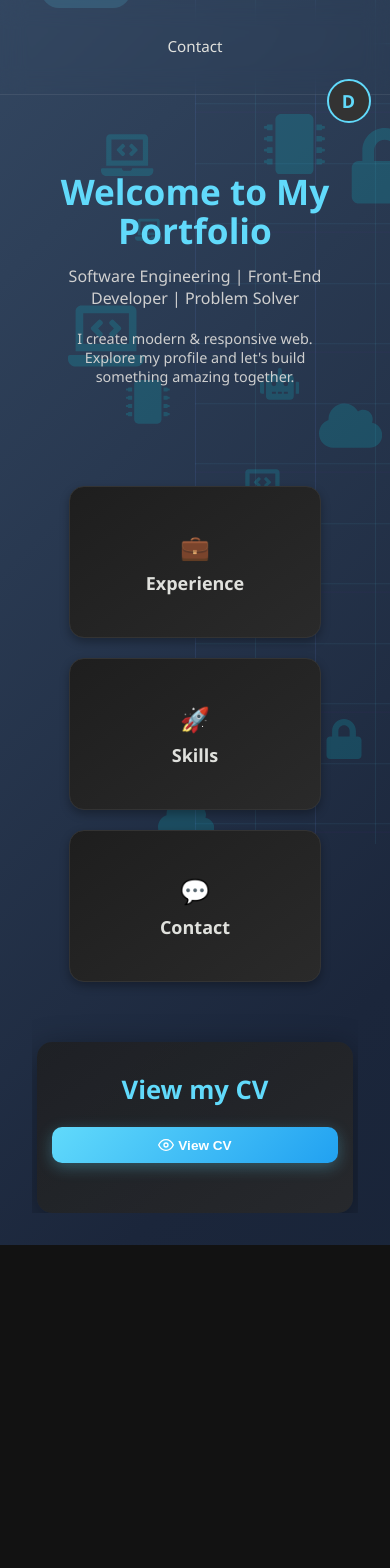
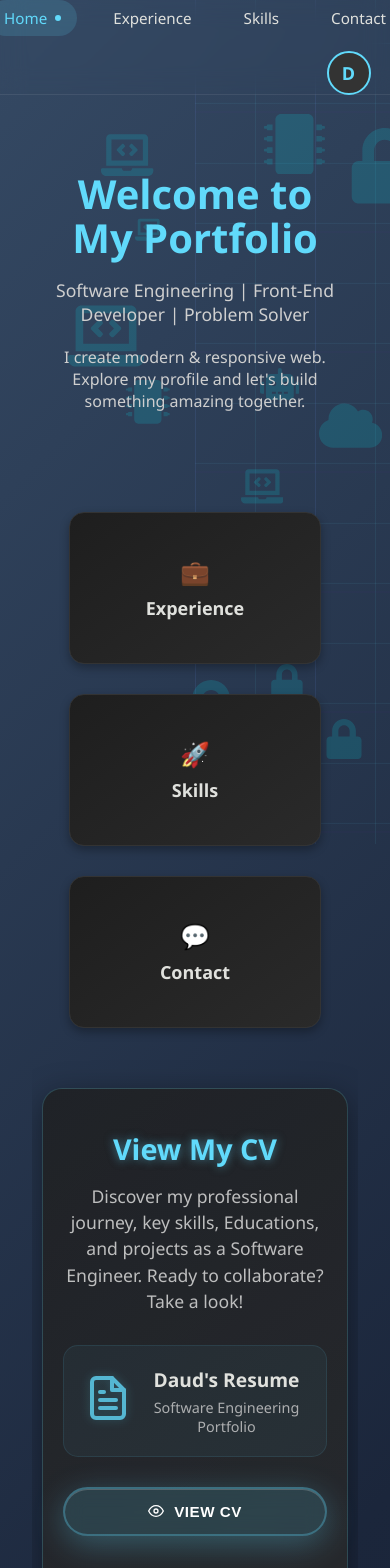
Before and after one commit to Daud1206/my-porto, a React (Vite) app: page / in a window 390 px wide. Shown: the top 1568 px of the page. Before the commit the page ends 1245 px from the top, so only its background shows below. Built offline with nearby package versions, Linux system fonts and the light colour scheme.

Commit message:
update css

```diff
--- a/src/pages/Home.css
+++ b/src/pages/Home.css
@@ -8,7 +8,6 @@
   overflow-x: hidden;
   margin: 0;
   padding: 0;
-  /* background: radial-gradient(circle at top left, #0f172a, #1e293b); */
 }
 
 /* =============================
@@ -296,30 +295,79 @@
 }
 
 /* =============================
-   CV Section
+   CV Section Enhancements
 ============================= */
 .cv-section {
   text-align: center;
-  padding: 60px 20px 80px;
+  padding: 80px 20px 80px; /* Increased top padding for new elements */
   background: linear-gradient(145deg, rgba(30, 30, 30, 0.8), rgba(42, 42, 42, 0.8)); /* Subtle dark gradient to blend with theme */
-  margin: 0 20px;
-  border-radius: 15px;
+  margin: 40px 20px 80px; /* Added top margin to separate from boxes */
+  border-radius: 20px; /* Slightly larger radius for a softer look */
   max-width: 700px;
   margin-left: auto;
   margin-right: auto;
   box-shadow: 0 8px 32px rgba(0, 0, 0, 0.4);
   position: relative;
   z-index: 10;
+  border: 1px solid rgba(97, 218, 251, 0.2); /* New: Subtle glowing border */
+  animation: fadeInUp 0.8s ease-out; /* New: Fade-in animation */
 }
 
 .cv-section h2 {
   font-size: 2rem;
   color: #61dafb;
-  margin: 0 0 20px 0;
+  margin: 0 0 15px 0;
+  font-weight: 600;
+  text-shadow: 0 0 10px rgba(97, 218, 251, 0.5); /* New: Subtle glow on title */
+}
+
+/* New: Descriptive paragraph */
+.cv-description {
+  font-size: 1.1rem;
+  color: #cfcfcf;
+  max-width: 500px;
+  margin: 0 auto 30px;
+  line-height: 1.5;
+  opacity: 0.9;
+}
+
+/*CV Preview*/
+.cv-preview-mockup {
+  display: flex;
+  align-items: center;
+  justify-content: center;
+  gap: 15px;
+  margin-bottom: 30px;
+  padding: 20px;
+  background: rgba(97, 218, 251, 0.05); /* Subtle cyan tint */
+  border-radius: 15px;
+  border: 1px solid rgba(97, 218, 251, 0.1);
+  max-width: 300px;
+  margin-left: auto;
+  margin-right: auto;
+}
+
+.cv-mockup-icon {
+  color: #61dafb;
+  opacity: 0.8;
+  filter: drop-shadow(0 0 5px rgba(97, 218, 251, 0.3)); /* Glow effect */
+}
+
+.cv-mockup-text h3 {
+  margin: 0 0 5px 0;
+  color: #e0e1dd;
+  font-size: 1.2rem;
   font-weight: 600;
 }
 
-/* Container for CV buttons (side-by-side on desktop, stacked on mobile) */
+.cv-mockup-text p {
+  margin: 0;
+  color: #cfcfcf;
+  font-size: 0.9rem;
+  opacity: 0.8;
+}
+
+/* Container for CV buttons (centered for single button, responsive for future additions) */
 .cv-preview-container {
   display: flex;
   justify-content: center;
@@ -327,62 +375,135 @@
   flex-wrap: wrap;
 }
 
-/* Base styles for CV action buttons (shared by View) */
+/* Base styles for CV action buttons*/
 .cv-action-btn {
   display: inline-flex;
   align-items: center;
-  gap: 8px;
-  padding: 12px 24px;
+  justify-content: center;
+  gap: 10px;
+  padding: 14px 28px;
   border: none;
-  border-radius: 10px;
+  border-radius: 50px;
   font-size: 1rem;
-  font-weight: 600;
+  font-weight: 700;
+  text-transform: uppercase;
+  letter-spacing: 0.5px;
   cursor: pointer;
-  transition: all 0.3s cubic-bezier(0.4, 0, 0.2, 1);
+  transition: all 0.4s cubic-bezier(0.25, 0.46, 0.45, 0.94);
   position: relative;
   overflow: hidden;
-  text-decoration: none; /* For Link elements */
-  min-width: 140px; /* Ensures consistent width */
+  text-decoration: none;
+  min-width: 160px;
   color: white;
+  backdrop-filter: blur(10px);
+  background: rgba(97, 218, 251, 0.15);
+  border: 2px solid rgba(97, 218, 251, 0.3);
+  box-shadow:
+    0 8px 32px rgba(97, 218, 251, 0.2),
+    inset 0 1px 0 rgba(255, 255, 255, 0.1);
+  animation: buttonPulse 2s ease-in-out infinite alternate;
 }
 
+@keyframes buttonPulse {
+  0% {
+    box-shadow:
+      0 8px 32px rgba(97, 218, 251, 0.2),
+      inset 0 1px 0 rgba(255, 255, 255, 0.1);
+  }
+  100% {
+    box-shadow:
+      0 8px 32px rgba(97, 218, 251, 0.3),
+      inset 0 1px 0 rgba(255, 255, 255, 0.2);
+  }
+}
+
+/* Shine effect on hover */
 .cv-action-btn::before {
   content: '';
   position: absolute;
-  inset: 0;
-  background: linear-gradient(135deg, rgba(255,255,255,0.1), rgba(255,255,255,0.05));
-  opacity: 0;
-  transition: opacity 0.3s ease;
+  top: 0;
+  left: -100%;
+  width: 100%;
+  height: 100%;
+  background: linear-gradient(
+    90deg,
+    transparent,
+    rgba(255, 255, 255, 0.3),
+    transparent
+  );
+  transition: left 0.5s ease;
 }
 
 .cv-action-btn:hover::before {
-  opacity: 1;
+  left: 100%;
 }
 
+/* Hover states */
 .cv-action-btn:hover {
-  transform: translateY(-2px) scale(1.05);
+  transform: translateY(-3px) scale(1.05);
+  background: rgba(97, 218, 251, 0.25);
+  border-color: rgba(97, 218, 251, 0.5);
+  box-shadow:
+    0 12px 40px rgba(97, 218, 251, 0.4),
+    inset 0 1px 0 rgba(255, 255, 255, 0.2),
+    0 0 20px rgba(97, 218, 251, 0.3);
+  animation: none;
 }
 
 .cv-action-btn:active {
-  transform: translateY(0) scale(0.98);
+  transform: translateY(-1px) scale(1.02);
+  box-shadow:
+    0 4px 20px rgba(97, 218, 251, 0.3),
+    inset 0 1px 0 rgba(255, 255, 255, 0.1);
+}
+
+.cv-action-btn:focus {
+  outline: none;
+  box-shadow: 0 0 0 3px rgba(97, 218, 251, 0.5); /* Accessibility focus ring */
 }
 
 .cv-action-btn span {
   font-size: 0.95rem;
-  font-weight: 600;
+  font-weight: 700;
+  z-index: 1; /* Above shine */
 }
 
-/* View Button (Blue theme for navigation to CV page) */
+/* Icon styling */
+.cv-action-btn svg {
+  z-index: 1;
+  transition: transform 0.3s ease;
+}
+
+.cv-action-btn:hover svg {
+  transform: scale(1.1); /* Icon zoom on hover */
+}
+
+/* Specific to View Button (Cyan/Blue theme) */
 .view-btn {
-  background: linear-gradient(135deg, #61dafb, #21a1f1);
-  box-shadow: 0 4px 15px rgba(97, 218, 251, 0.3);
+  background: rgba(97, 218, 251, 0.15); /* Base glassmorphism */
+  border-color: rgba(97, 218, 251, 0.3);
 }
 
 .view-btn:hover {
-  box-shadow: 0 8px 25px rgba(97, 218, 251, 0.4);
-  background: linear-gradient(135deg, #21a1f1, #0e7490);
+  background: rgba(33, 161, 241, 0.25); /* Deeper blue shift */
+  border-color: rgba(33, 161, 241, 0.5);
+  box-shadow:
+    0 12px 40px rgba(33, 161, 241, 0.4),
+    inset 0 1px 0 rgba(255, 255, 255, 0.2),
+    0 0 20px rgba(33, 161, 241, 0.3); /* Ring glow */
 }
 
+/* Fade-in animation for the section */
+@keyframes fadeInUp {
+  from {
+    opacity: 0;
+    transform: translateY(20px);
+  }
+  to {
+    opacity: 1;
+    transform: translateY(0);
+  }
+}
 
 /* =============================
    Responsive Design
@@ -412,7 +533,7 @@
 
   .cv-section {
     padding: 40px 20px 60px;
-    margin: 0 10px;
+    margin: 20px 10px 60px;
   }
 
   .cv-section h2 {
@@ -421,74 +542,6 @@
 
   .cv-preview-container {
     gap: 12px;
-    flex-direction: column; /* Stack buttons on tablet */
-    align-items: center;
-  }
-
-  .cv-action-btn {
-    padding: 10px 20px;
-    font-size: 0.95rem;
-    min-width: 120px;
-    gap: 6px;
-  }
-
-  .cv-action-btn span {
-    font-size: 0.9rem;
+    flex-direction: column; /* Stack if multiple buttons added later */
   }
 }
-
-@media (max-width: 600px) {
-  .box-container {
-    flex-direction: column;
-    gap: 20px;
-    align-items: center;
-  }
-
-  .hero h1 {
-    font-size: 2.2rem;
-  }
-
-  .hero-subtitle {
-    font-size: 1rem;
-  }
-
-  .hero-description {
-    font-size: 0.9rem;
-  }
-
-  .menu {
-    flex-wrap: wrap;
-    justify-content: center;
-    gap: 15px;
-  }
-
-  .profile-dropdown {
-    right: -50px;
-  }
-
-  .cv-section {
-    padding: 30px 15px 50px;
-    margin: 0 5px;
-  }
-
-  .cv-section h2 {
-    font-size: 1.6rem;
-  }
-
-  .cv-preview-container {
-    gap: 10px;
-  }
-
-  .cv-action-btn {
-    padding: 10px 16px;
-    font-size: 0.9rem;
-    min-width: 110px;
-    gap: 4px;
-    width: 100%; /* Full width on small mobile for better touch */
-    justify-content: center;
-  }
-
-  .cv-action-btn span {
-    font-size: 0.85rem;
-  }
-}
--- a/src/pages/Home.jsx
+++ b/src/pages/Home.jsx
@@ -2,7 +2,7 @@ import React, { useState } from 'react';
 import './Home.css';
 import { Link } from "react-router-dom";
 import { FaLaptopCode, FaRobot, FaCloud, FaLock, FaMicrochip } from "react-icons/fa";
-import { FiEye } from "react-icons/fi";
+import { FiEye, FiFileText } from "react-icons/fi"; // Added FiFileText for PDF icon
 
 const Home = () => {
   const [isProfileOpen, setIsProfileOpen] = useState(false);
@@ -126,9 +126,27 @@ const Home = () => {
         </Link>
       </div>
 
-      {/* CV Section - View*/}
+      {/* CV Section - Enhanced */}
       <section className="cv-section">
-        <h2>View my CV</h2>
+        <h2>View My CV</h2>
+
+        {/* New: Descriptive paragraph */}
+        <p className="cv-description">
+          Discover my professional journey, key skills, Educations, and projects as a Software Engineer.
+          Ready to collaborate? Take a look!
+        </p>
+
+        {/* New: CV Preview Mockup */}
+        <div className="cv-preview-mockup">
+          <div className="cv-mockup-icon">
+            <FiFileText size={48} />
+          </div>
+          <div className="cv-mockup-text">
+            <h3>Daud's Resume</h3>
+            <p>Software Engineering Portfolio</p>
+          </div>
+        </div>
+
         <div className="cv-preview-container">
           {/* View Button - Opens PDF in new tab */}
           <button
```
